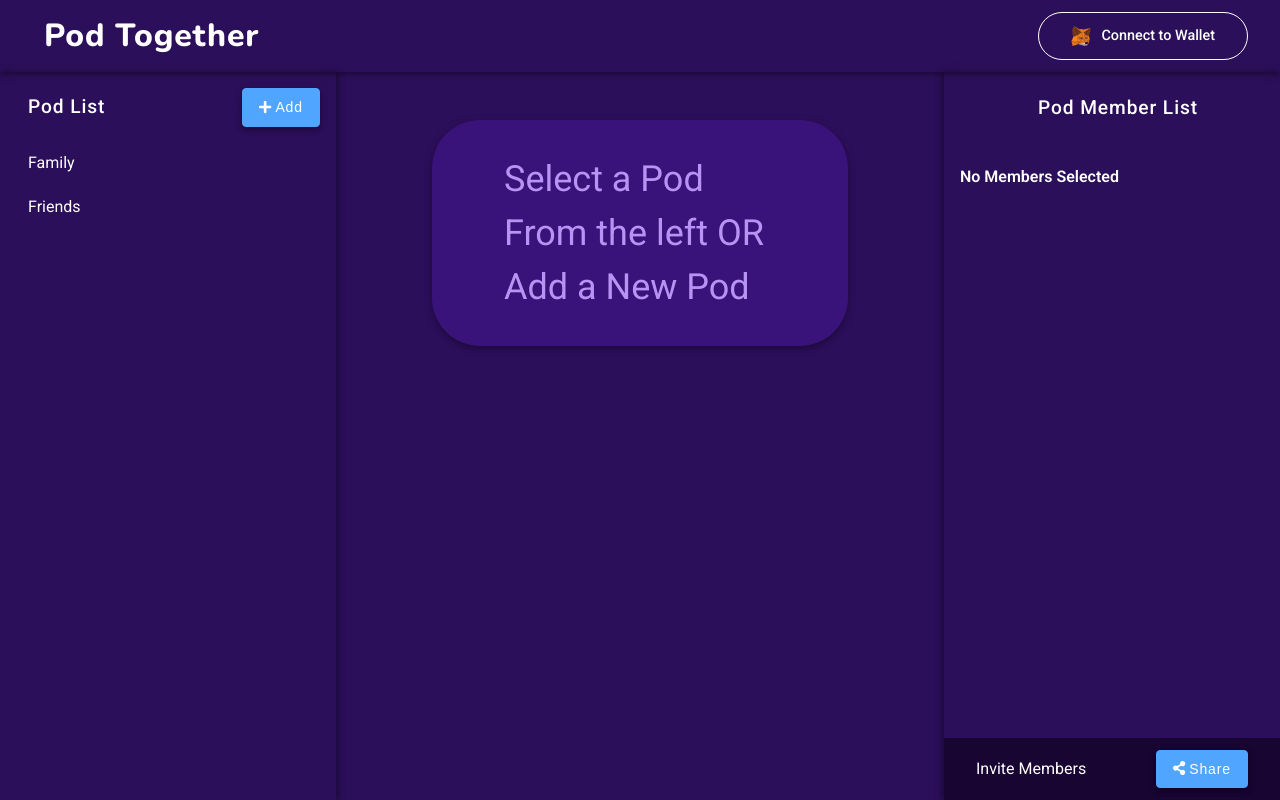
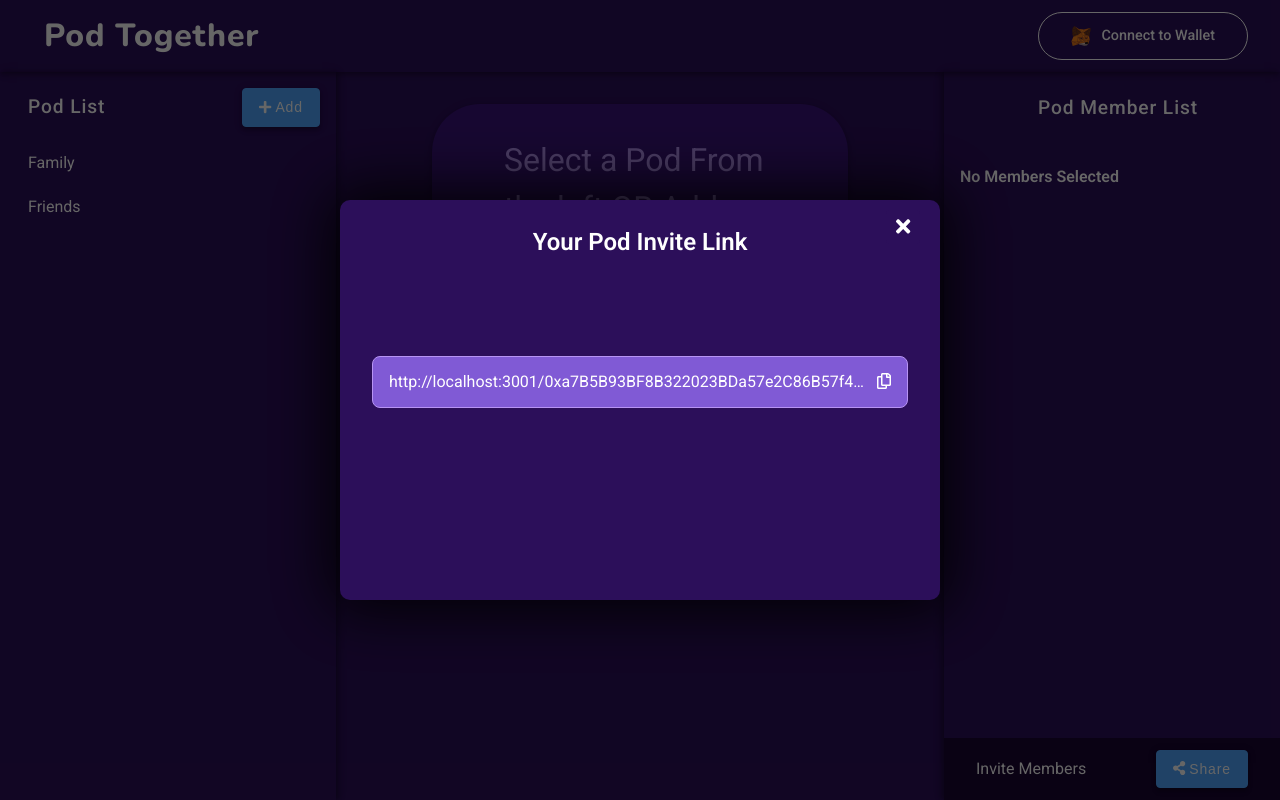
Before and after one commit to ethify/PoolTogether-PodSpace, a React (Create React App) app: page / in a window 1280 px wide. Both pictures are taken after a click on the button "Share". Built offline with nearby package versions, Linux system fonts and the light colour scheme; what bnc-onboard would draw is missing.

Commit message:
Resolve conflits

```diff
--- a/package.json
+++ b/package.json
@@ -6,6 +6,7 @@
     "3box": "^1.19.0",
     "3box-chatbox-react": "^0.1.11",
     "@fortawesome/fontawesome-svg-core": "^1.2.28",
+    "@fortawesome/free-regular-svg-icons": "^5.13.0",
     "@fortawesome/free-solid-svg-icons": "^5.13.0",
     "@fortawesome/react-fontawesome": "^0.1.9",
     "@testing-library/jest-dom": "^4.2.4",
@@ -14,6 +15,7 @@
     "@truffle/contract": "^4.2.5",
     "bignumber.js": "^9.0.0",
     "bnc-onboard": "^1.9.0",
+    "clipboard-copy": "^3.1.0",
     "ethereum-blockies-base64": "^1.0.2",
     "identity-wallet": "^1.2.0",
     "node-sass": "^4.14.1",
--- a/src/App.js
+++ b/src/App.js
@@ -2,10 +2,12 @@ import React from "react";
 import "./App.scss";
 import Toolbar from "./components/Toolbar/Toolbar";
 import Home from "./components/Home";
+import Modal from "./components/Modal";
 
 function App() {
   return (
     <div className="App">
+      <Modal />
       <Toolbar></Toolbar>
       <Home></Home>
     </div>
--- a/src/components/MemberListRightBar/MemberListRightBar.jsx
+++ b/src/components/MemberListRightBar/MemberListRightBar.jsx
@@ -4,16 +4,24 @@ import { FontAwesomeIcon } from "@fortawesome/react-fontawesome";
 import { faShareAlt } from "@fortawesome/free-solid-svg-icons";
 import makeBlockie from "ethereum-blockies-base64";
 import { shortenAddress } from "../../utils";
+import { ActionContext } from "../../hooks";
 
 function MemberListRightBar(props) {
   let address = "0xa7B5B93BF8B322023BDa57e2C86B57f4DDb4F4a1";
-  console.log('props',props.membersList)
+  console.log("props", props.membersList);
+  const { toggleModal } = React.useContext(ActionContext);
+  const openModal = () => {
+    toggleModal({
+      openModal: true,
+      modalConfig: { inviteLink: `http://localhost:3001/${address}/join` },
+    });
+  };
   return (
     <div className="member-list-right-bar">
       <div className="member-list-header">Pod Member List</div>
       <div className="member-list-container">
-        {props.membersList.length > 0
-          ? props.membersList.map((member) => (
+        {props.membersList.length > 0 ? (
+          props.membersList.map((member) => (
             <div>
               <div className="member-list-item">
                 <img
@@ -21,26 +29,19 @@ function MemberListRightBar(props) {
                   alt="address blockie"
                   className="member-address-blockie"
                 />
-                  <span className="member-address">
-                    {shortenAddress(member)}
-                  </span>
+                <span className="member-address">{shortenAddress(member)}</span>
               </div>
             </div>
           ))
-          : (
+        ) : (
           <div>
-              <h4>
-              No Members Selected
-              </h4>
+            <h4>No Members Selected</h4>
           </div>
         )}
       </div>
       <div className="member-invite-link">
         <span className="member-invite-title">Invite Members</span>
-        <button
-          className="member-invite-button"
-          // onClick={(e) => this.setNodeProperties(true)}
-        >
+        <button className="member-invite-button" onClick={(e) => openModal()}>
           <span>
             <FontAwesomeIcon icon={faShareAlt} />
           </span>
--- /dev/null
+++ b/src/components/Modal/Modal.jsx
@@ -0,0 +1,49 @@
+import React from "react";
+import "./Modal.scss";
+import { FontAwesomeIcon } from "@fortawesome/react-fontawesome";
+import { faTimes } from "@fortawesome/free-solid-svg-icons";
+import copy from "clipboard-copy";
+import { faCopy } from "@fortawesome/free-regular-svg-icons";
+import { StateContext, ActionContext } from "../../hooks";
+
+function Modal() {
+  const { modalConfig, openModal } = React.useContext(StateContext);
+  const { toggleModal } = React.useContext(ActionContext);
+  const copyToClipboard = () => {
+    copy(modalConfig.inviteLink);
+  };
+  return (
+    <div>
+      <div
+        className={`modal-overlay ${!openModal ? "closed" : null}`}
+        id="modal-overlay"
+        onClick={(e) => toggleModal({ openModal: false, modalConfig: {} })}
+      ></div>
+
+      <div className={`modal ${!openModal ? "closed" : null}`} id="modal">
+        <button
+          className="close-button"
+          id="close-button"
+          onClick={(e) => toggleModal({ openModal: false, modalConfig: {} })}
+        >
+          <FontAwesomeIcon icon={faTimes} />
+        </button>
+        <div className="modal-guts">
+          <div className="modal-show-invite-link">
+            <div className="modal-title">Your Pod Invite Link</div>
+            <div className="form-elements">
+              <div className="invite-link-container" onClick={copyToClipboard}>
+                <span className="invite-link">{modalConfig.inviteLink}</span>
+                <span>
+                  <FontAwesomeIcon icon={faCopy} />
+                </span>
+              </div>
+            </div>
+          </div>
+        </div>
+      </div>
+    </div>
+  );
+}
+
+export default Modal;
--- /dev/null
+++ b/src/components/Modal/Modal.scss
@@ -0,0 +1,88 @@
+.modal {
+  display: block;
+  width: 600px;
+  max-width: 100%;
+  height: 400px;
+  max-height: 100%;
+  position: fixed;
+  z-index: 100;
+  left: 50%;
+  top: 50%;
+  transform: translate(-50%, -50%);
+  border-radius: 10px;
+  background: var(--themeColor);
+  color: var(--white);
+  box-shadow: 0 0 60px 10px rgba(0, 0, 0, 0.9);
+}
+.closed {
+  display: none;
+}
+
+.modal-overlay {
+  position: fixed;
+  top: 0;
+  left: 0;
+  width: 100%;
+  height: 100%;
+  z-index: 50;
+
+  background: rgba(0, 0, 0, 0.6);
+}
+.modal-guts {
+  position: relative;
+  width: 100%;
+  height: 100%;
+  overflow: auto;
+
+  .modal-show-invite-link {
+    .modal-title {
+      font-size: 24px;
+      font-weight: 600;
+      margin: 1em 0em;
+      text-align: center;
+    }
+
+    .form-elements {
+      margin: 6em 2em;
+    }
+
+    .invite-link-container {
+      display: flex;
+      padding: 0.8em 1em;
+      cursor: pointer;
+      background: var(--themeLabelColorDark);
+      border-radius: 8px;
+      border: 1px solid var(--themeLabelColor);
+      color: var(--white);
+      .invite-link {
+        width: 95%;
+        margin-right: 12px;
+        overflow: hidden;
+        text-overflow: ellipsis;
+      }
+
+      &:active {
+        background: var(--themeLabelColor);
+      }
+    }
+  }
+}
+
+.modal .close-button {
+  position: absolute;
+  z-index: 1;
+  top: 10px;
+  right: 20px;
+  border: 0;
+  padding: 5px 10px;
+  font-size: 1.3rem;
+  border-radius: 4px;
+  outline: none;
+  cursor: pointer;
+  background-color: var(--themeColor);
+  color: var(--white);
+
+  &:hover {
+    background: var(--themeLabelColorDark);
+  }
+}
--- /dev/null
+++ b/src/components/Modal/index.js
@@ -0,0 +1,3 @@
+import Modal from "./Modal";
+
+export default Modal;
--- a/src/components/PodDetails/PodDetails.scss
+++ b/src/components/PodDetails/PodDetails.scss
@@ -4,7 +4,7 @@
   overflow-y: auto;
 
   .pool-together-details-container {
-    margin: 3em 6em 2em 6em;
+    margin: 2em 6em 2em 6em;
     padding: 2em 4em;
     color: var(--white);
     background-color: var(--themeColorHover);
@@ -16,7 +16,7 @@
       display: flex;
       align-items: center;
       justify-content: center;
-      font-size: 36px;
+      font-size: 32px;
       color: var(--themeLabelColor);
       span {
         margin: 0px 8px;
@@ -39,10 +39,26 @@
         }
       }
     }
+    .pool-together-estimate-prize {
+      text-align: center;
+      margin-top: 1.2em;
+      .pool-together-estimate-prize-title {
+        color: var(--themeColorBlue);
+      }
+      .pool-together-estimate-prize-value {
+        font-size: 48px;
+        font-weight: 600;
+        margin-top: -6px;
+        .pool-together-estimate-prize-icon {
+          font-size: 42px;
+          font-weight: 500;
+        }
+      }
+    }
     .pool-together-details-stats-container {
       display: flex;
-      justify-content: space-between;
-      margin-top: 2em;
+      justify-content: space-around;
+      margin-top: 1.2em;
 
       .pool-together-details-stats-item {
         text-align: center;
@@ -50,7 +66,7 @@
           color: var(--themeColorBlue);
         }
         .pool-together-details-stats-value {
-          font-size: 36px;
+          font-size: 32px;
           font-weight: 600;
           margin-top: -6px;
         }
@@ -59,8 +75,8 @@
   }
 
   .pod-details-container {
-    margin: 3em 6em 2em 6em;
-    padding: 2em 4em;
+    margin: 1.5em 6em 2em 6em;
+    padding: 1.5em 4em;
     color: var(--white);
     background-color: var(--themeColorHover);
     border-radius: 3em;
@@ -71,7 +87,7 @@
       display: flex;
       align-items: center;
       justify-content: center;
-      font-size: 36px;
+      font-size: 32px;
       color: var(--themeLabelColor);
       span {
         margin: 0px 8px;
@@ -99,7 +115,7 @@
     .pod-details-stats-container {
       display: flex;
       justify-content: space-around;
-      margin-top: 2em;
+      margin-top: 1.5em;
 
       .pod-details-stats-item {
         text-align: center;
@@ -108,7 +124,7 @@
         }
 
         .pod-details-stats-value {
-          font-size: 36px;
+          font-size: 32px;
           font-weight: 600;
           margin-top: -6px;
         }
@@ -117,7 +133,7 @@
   }
 
   .pod-actions-container {
-    margin: 3em 6em 2em 6em;
+    margin: 2.5em 6em 2em 6em;
     display: flex;
     align-items: center;
 
@@ -153,7 +169,7 @@
         .pod-actions-item-input {
           border: 0;
           background: transparent;
-          font-size: 18px;
+          font-size: 16px;
           color: var(--white);
           flex: 1;
           outline: none;
--- a/src/hooks/index.js
+++ b/src/hooks/index.js
@@ -18,11 +18,19 @@ export const AppProvider = (props) => {
             ...prevState,
             walletAddress: "",
           };
+        case "OPEN_MODAL":
+          return {
+            ...prevState,
+            openModal: action.modal.openModal,
+            modalConfig: action.modal.modalConfig,
+          };
         default:
       }
     },
     {
       walletAddress: "",
+      openModal: false,
+      modalConfig: {},
     }
   );
 
@@ -35,6 +43,9 @@ export const AppProvider = (props) => {
       signOut: () => {
         dispatch({ type: "SIGN_OUT" });
       },
+      toggleModal: (modal) => {
+        dispatch({ type: "OPEN_MODAL", modal });
+      },
     }),
     []
   );
```
Also changed, not shown: src/components/PodDetails/PodDetails.jsx (+51 -11 lines), 1 other file (tests, documents, lock files or other folders). Lines whose indentation alone changed are shown as unchanged.
